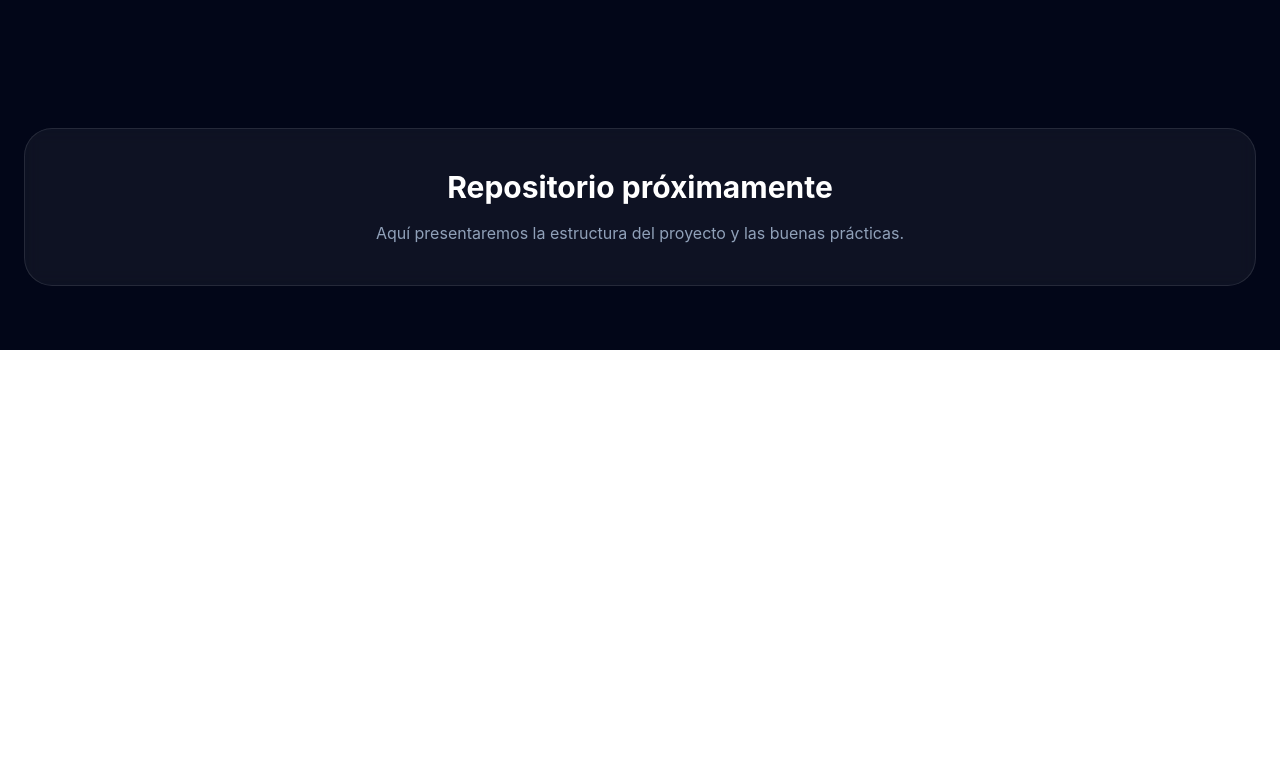
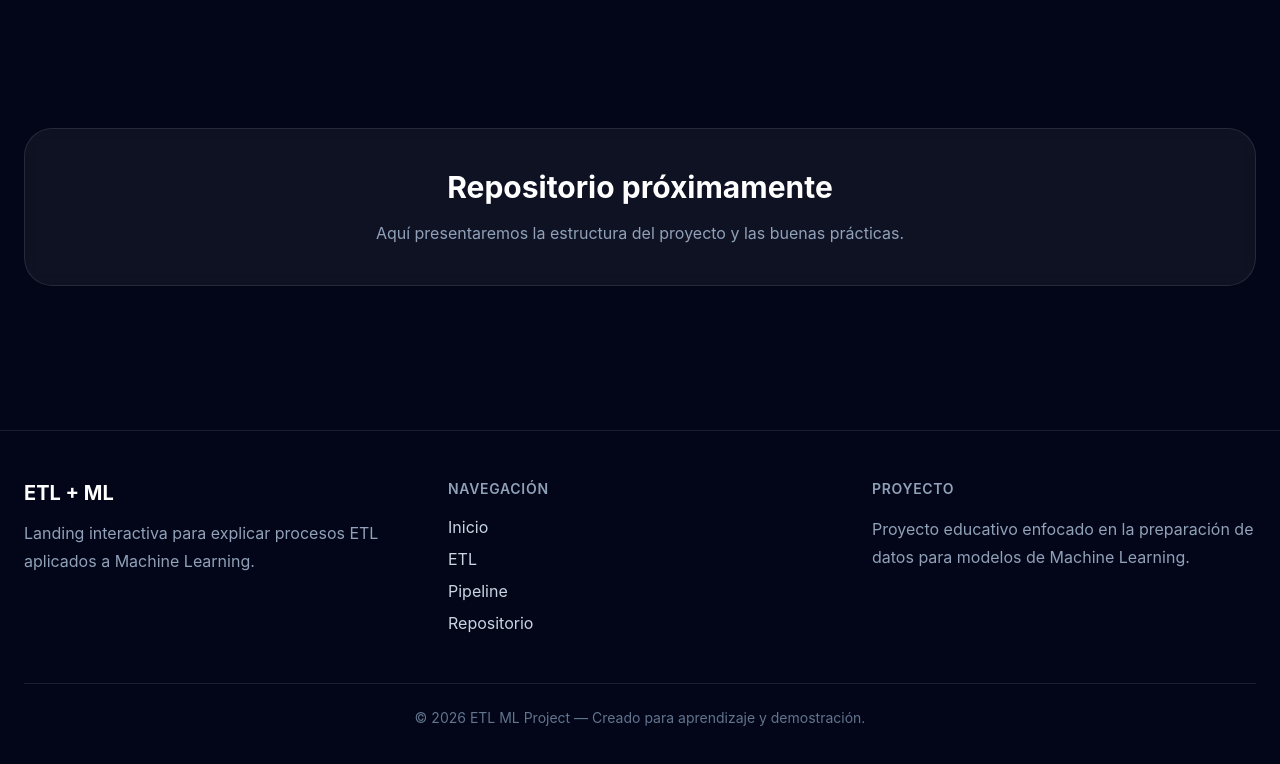
Before and after one commit to Andres-Torrez/ETL-pipeline-for-Machine-Learning-housing-price-prediction, a React (Vite) app in the folder etl-ml-web/: page / in a window 1280 px wide. Shown: the part 4449-5213 px from the top of the page. Before the commit the page ends 4799 px from the top, so only its background shows below. Built offline with nearby package versions, Linux system fonts and the light colour scheme; the HTML template or start-up script is replaced by a standard one.

Commit message:
feat: add footer section

```diff
--- a/etl-ml-web/src/App.jsx
+++ b/etl-ml-web/src/App.jsx
@@ -4,6 +4,7 @@ import EtlPhases from "./sections/EtlPhases"
 import Benefits from "./sections/Benefits"
 import UseCase from "./sections/UseCase"
 import Tools from "./sections/Tools"
+import Footer from "./components/Footer"
 
 function PlaceholderSection({ id, title, text }) {
   return (
@@ -31,6 +32,7 @@ export default function App() {
         title="Repositorio próximamente"
         text="Aquí presentaremos la estructura del proyecto y las buenas prácticas."
       />
+      <Footer />
     </div>
   )
 }
--- /dev/null
+++ b/etl-ml-web/src/components/Footer.jsx
@@ -0,0 +1,48 @@
+export default function Footer() {
+    return (
+        <footer className="mt-20 border-t border-white/10 bg-slate-950">
+            <div className="mx-auto max-w-7xl px-6 py-12">
+
+                <div className="grid gap-10 md:grid-cols-3">
+
+                    {/* Marca */}
+                    <div>
+                        <h3 className="text-xl font-bold text-white">ETL + ML</h3>
+                        <p className="mt-3 text-slate-400 leading-7">
+                            Landing interactiva para explicar procesos ETL aplicados a Machine Learning.
+                        </p>
+                    </div>
+
+                    {/* Navegación */}
+                    <div>
+                        <h4 className="text-sm font-semibold uppercase tracking-wider text-slate-400">
+                            Navegación
+                        </h4>
+                        <ul className="mt-4 space-y-2 text-slate-300">
+                            <li><a href="#inicio" className="hover:text-cyan-300">Inicio</a></li>
+                            <li><a href="#etl" className="hover:text-cyan-300">ETL</a></li>
+                            <li><a href="#pipeline" className="hover:text-cyan-300">Pipeline</a></li>
+                            <li><a href="#repo" className="hover:text-cyan-300">Repositorio</a></li>
+                        </ul>
+                    </div>
+
+                    {/* Info */}
+                    <div>
+                        <h4 className="text-sm font-semibold uppercase tracking-wider text-slate-400">
+                            Proyecto
+                        </h4>
+                        <p className="mt-4 text-slate-400 leading-7">
+                            Proyecto educativo enfocado en la preparación de datos para modelos de Machine Learning.
+                        </p>
+                    </div>
+                </div>
+
+                {/* Línea inferior */}
+                <div className="mt-12 border-t border-white/10 pt-6 text-center text-sm text-slate-500">
+                    © {new Date().getFullYear()} ETL ML Project — Creado para aprendizaje y demostración.
+                </div>
+
+            </div>
+        </footer>
+    )
+}
```
